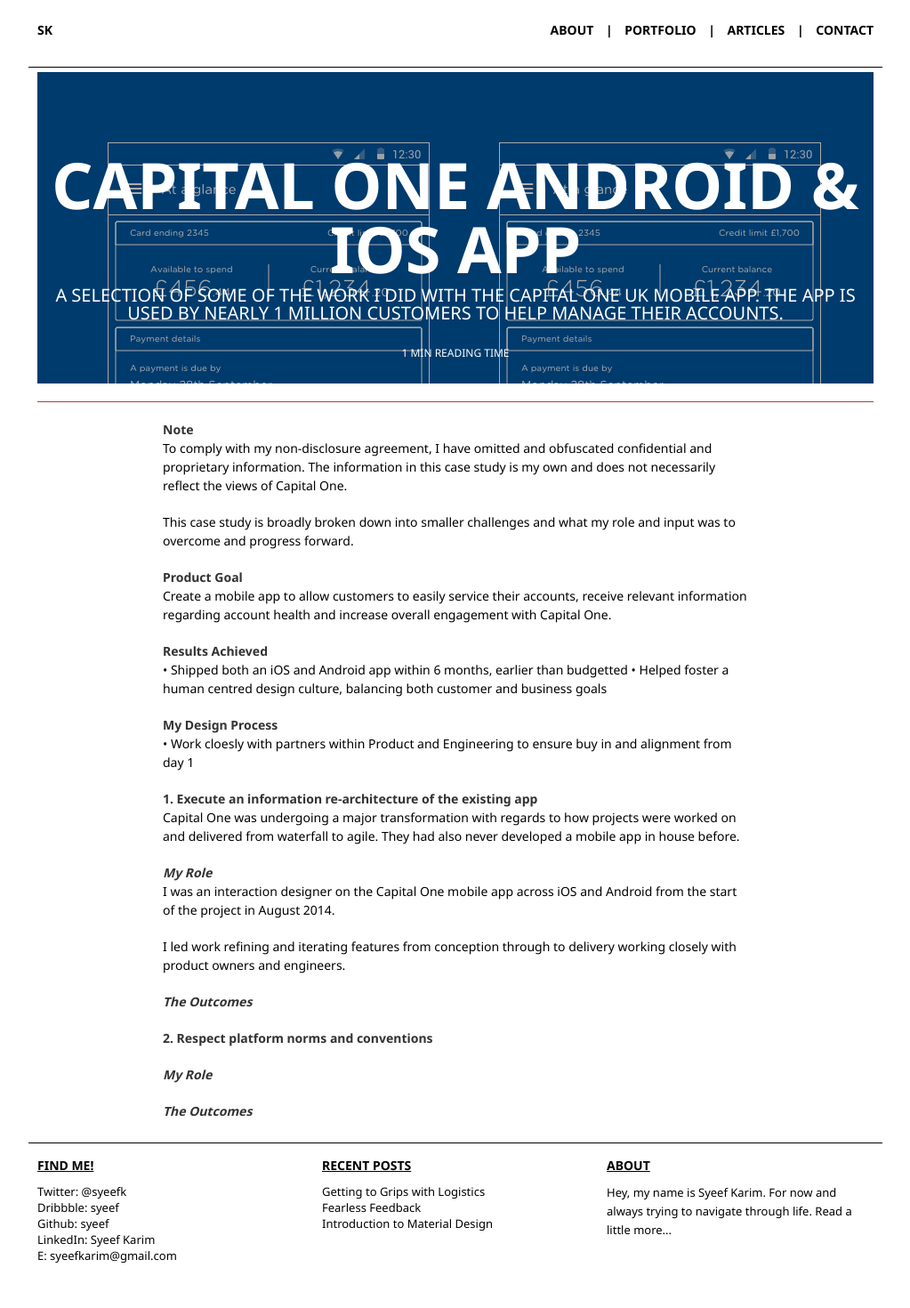
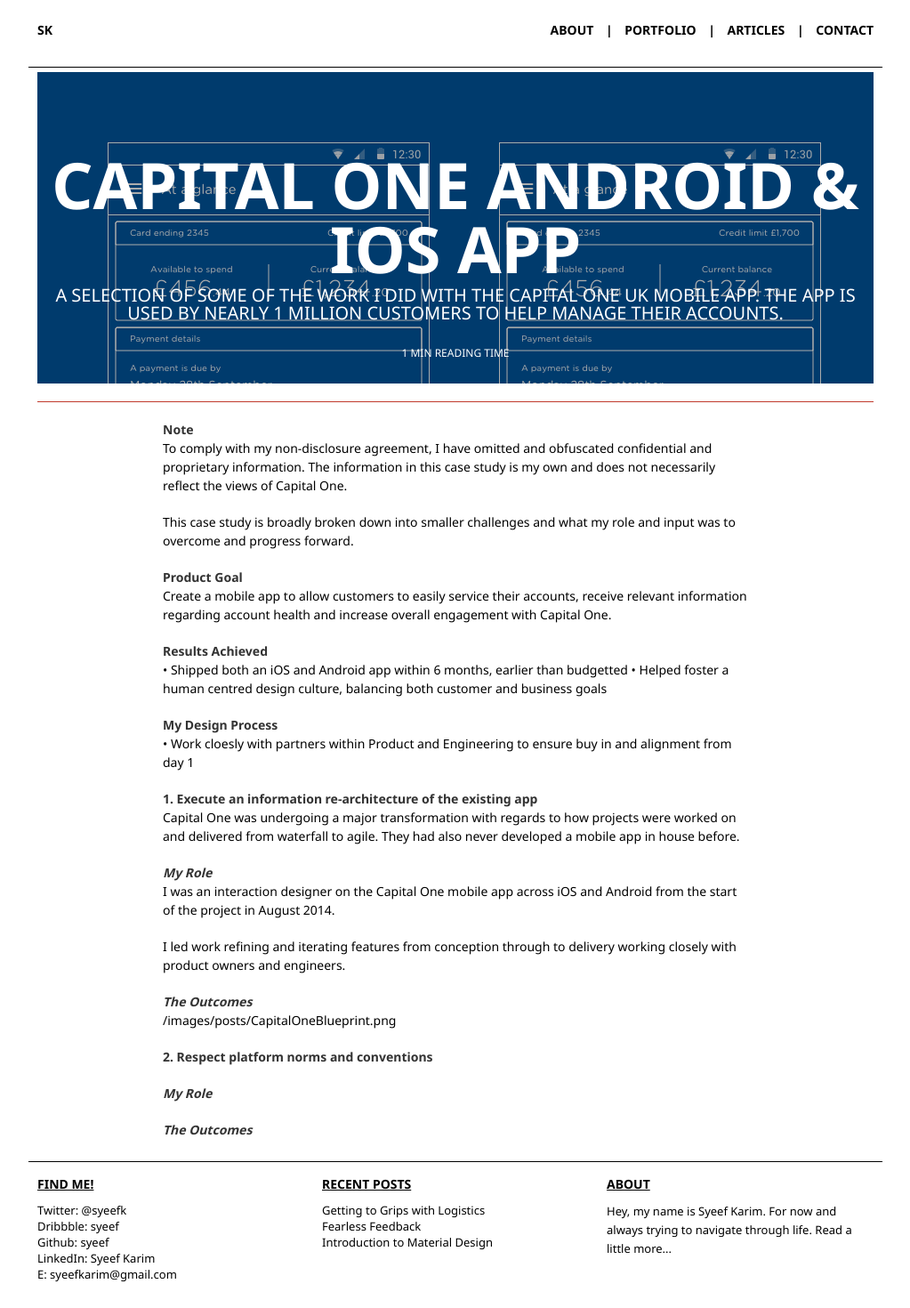
Before and after one commit to syeef/syeefkarim-2016-v0, a Jekyll site: the page built from portfolio/capitalone.md, in a window 1280 px wide. Shown: the whole page at 89% size, without its empty margins (128-1151 px from the left). Built offline with Jekyll 4.4.1, drawn with Linux system fonts in a browser that asks for light colours; before the commit the page ends 1449 px from its top, so only the background shows below that.

Commit message:
update capital one page

```diff
--- a/portfolio/capitalone.md
+++ b/portfolio/capitalone.md
@@ -31,6 +31,7 @@ I was an interaction designer on the Capital One mobile app across iOS and Andro
 I led work refining and iterating features from conception through to delivery working closely with product owners and engineers.
 
 ***The Outcomes***
+/images/posts/CapitalOneBlueprint.png
 
 **2. Respect platform norms and conventions**
 
```
